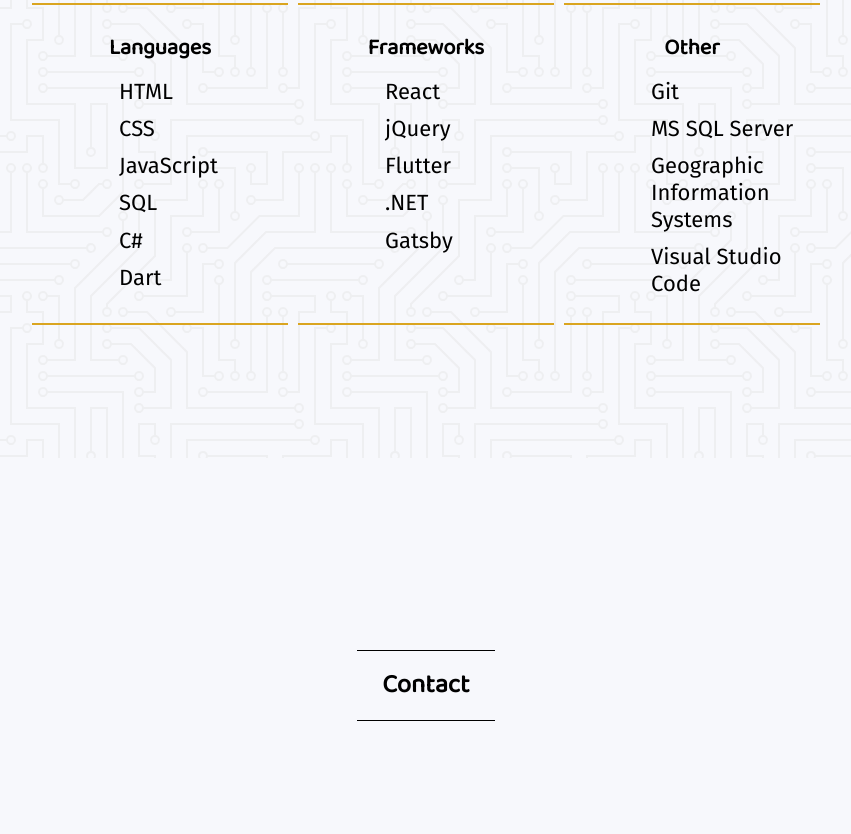
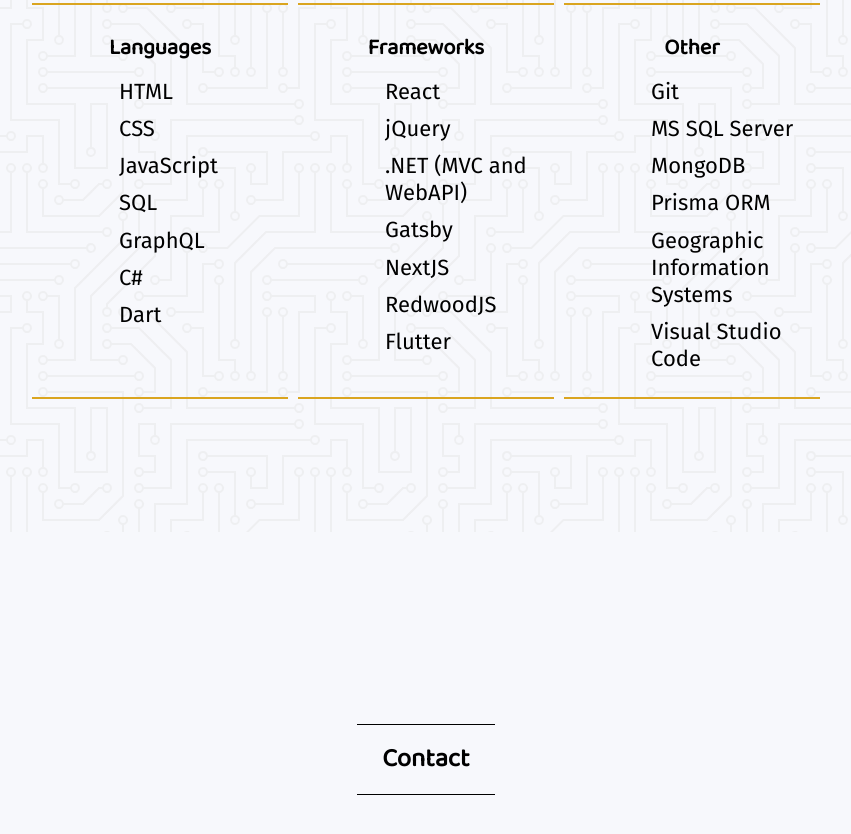
Before and after one commit to ofu997/ofu997.github.io, a Gatsby site: page / in a window 1280 px wide. Shown: the part 2810-3644 px from the top of the page, without its empty margins (214-1065 px from the left). Built offline with nearby package versions, Linux system fonts and the light colour scheme; Gatsby itself is replaced by a stand-in of ours; a web font is replaced by a local one.

Commit message:
add skills

```diff
--- a/src/components/layout.js
+++ b/src/components/layout.js
@@ -134,6 +134,7 @@ const Layout = ({ children }) => {
           </h3>
 
         </div>
+
         {/* contact icons here */}
         <div style={{ height: 250, width: '90%', margin: '20% auto 0% auto', justifyContent: 'space-around', display: 'flex' }}>
           <a href='https://github.com/ofu997' rel="noopener noreferrer" target='_blank' className='iconAnchor'><FaGithub size={35} /></a>
@@ -149,25 +150,22 @@ const Layout = ({ children }) => {
 const skillBoxes = [
   {
     headline: 'Languages',
-    skills: ['HTML','CSS','JavaScript','SQL','C#','Dart'],
+    skills: ['HTML', 'CSS', 'JavaScript', 'SQL', 'GraphQL', 'C#', 'Dart'],
   },
   {
     headline: 'Frameworks',
-    skills: ['React','jQuery','Flutter','.NET','Gatsby'],
+    skills: ['React', 'jQuery', '.NET (MVC and WebAPI)', 'Gatsby', 'NextJS', 'RedwoodJS', 'Flutter'],
   },
   {
     headline: 'Other',
-    skills: ['Git', 'MS SQL Server', 'Geographic Information Systems', 'Visual Studio Code'],
+    skills: ['Git', 'MS SQL Server', 'MongoDB', 'Prisma ORM', 'Geographic Information Systems', 'Visual Studio Code'],
   }
 ]
 
 const SkillsContainer = (props) => {
   return (
     <div className='skillsContainer' style={{
-        // boxShadow: '10px 4px 8px 0 rgba(0, 0, 0, 0.2), 0 30px 20px 0 rgba(0, 0, 0, 0.19)',
-        // boxShadow: '0px 4px 8px gray',
         padding: '2%',
-        // textAlign: 'center',
         borderTop: '2px solid goldenrod',
         borderBottom: '2px solid goldenrod',
       }}
```
